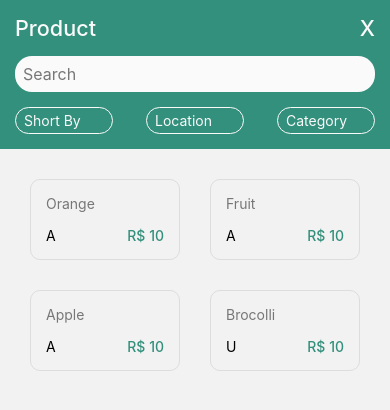
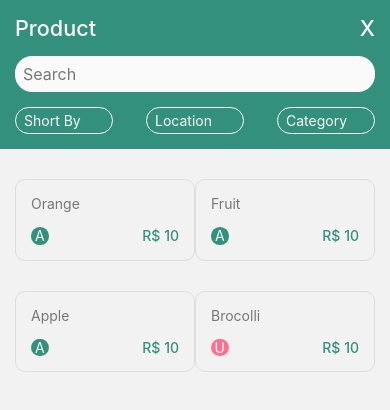
Before and after one commit to zherro/react-native-expo-orders, a React Native app: screen /Product in a window 390 px wide. Shown: the top 410 px of the page. Built offline with nearby package versions, Linux system fonts and the light colour scheme.

Commit message:
ajustes layout

```diff
--- a/components/card/card-price.js
+++ b/components/card/card-price.js
@@ -9,7 +9,7 @@ export default function CardPrice ({ item, options }) {
             style={[
                 metrics().marginVertical,
                 {width: options?.width ? options?.width : 200 },
-                style.card
+                styles.card
             ]}
         >
             <View style={metrics().padding}>
@@ -26,7 +26,13 @@ export default function CardPrice ({ item, options }) {
                         metrics().marginTop,
                     ]}
                 >
-                    <Text>{ item?.available ? 'A' : 'U' }</Text>
+                    <Text style={[
+                            item?.available ? color().bgDefault : color().bgDanger,
+                            color().white,
+                            styles.status
+                        ]}>
+                        { item?.available ? 'A' : 'U' }
+                    </Text>
                     <Text
                         style={[
                             color().default,
@@ -39,11 +45,17 @@ export default function CardPrice ({ item, options }) {
     );
 }
 
-const style = StyleSheet.create({
+const styles = StyleSheet.create({
     card: {
-        borderStyle: 'solid',
+        borderStyle: "solid",
         borderWidth: 1,
         borderColor: colors().gray,
         borderRadius: 10
+    },
+    status: {
+        borderRadius: "50%",
+        width: "1.25em",
+        height: "1.25em",
+        textAlign: "center"
     }
 });
--- a/components/theme/theme.js
+++ b/components/theme/theme.js
@@ -19,6 +19,7 @@ export function color() {
         bgDefault: { backgroundColor: "#33907C", },
         bgBlack: { backgroundColor: "#777777", },
         bgGray: { backgroundColor: "#DDD", },
+        bgDanger: { backgroundColor: "#FF6F91"}
     });
 }
 
--- a/screens/product.js
+++ b/screens/product.js
@@ -23,8 +23,8 @@ export default function Product() {
                                 key={index}
                                 item={item}
                                 options={{
-                                    width: 150,
-                                    maxWidth: 150
+                                    width: 180,
+                                    maxWidth: 180
                                 }}
                             />
                     })
```
